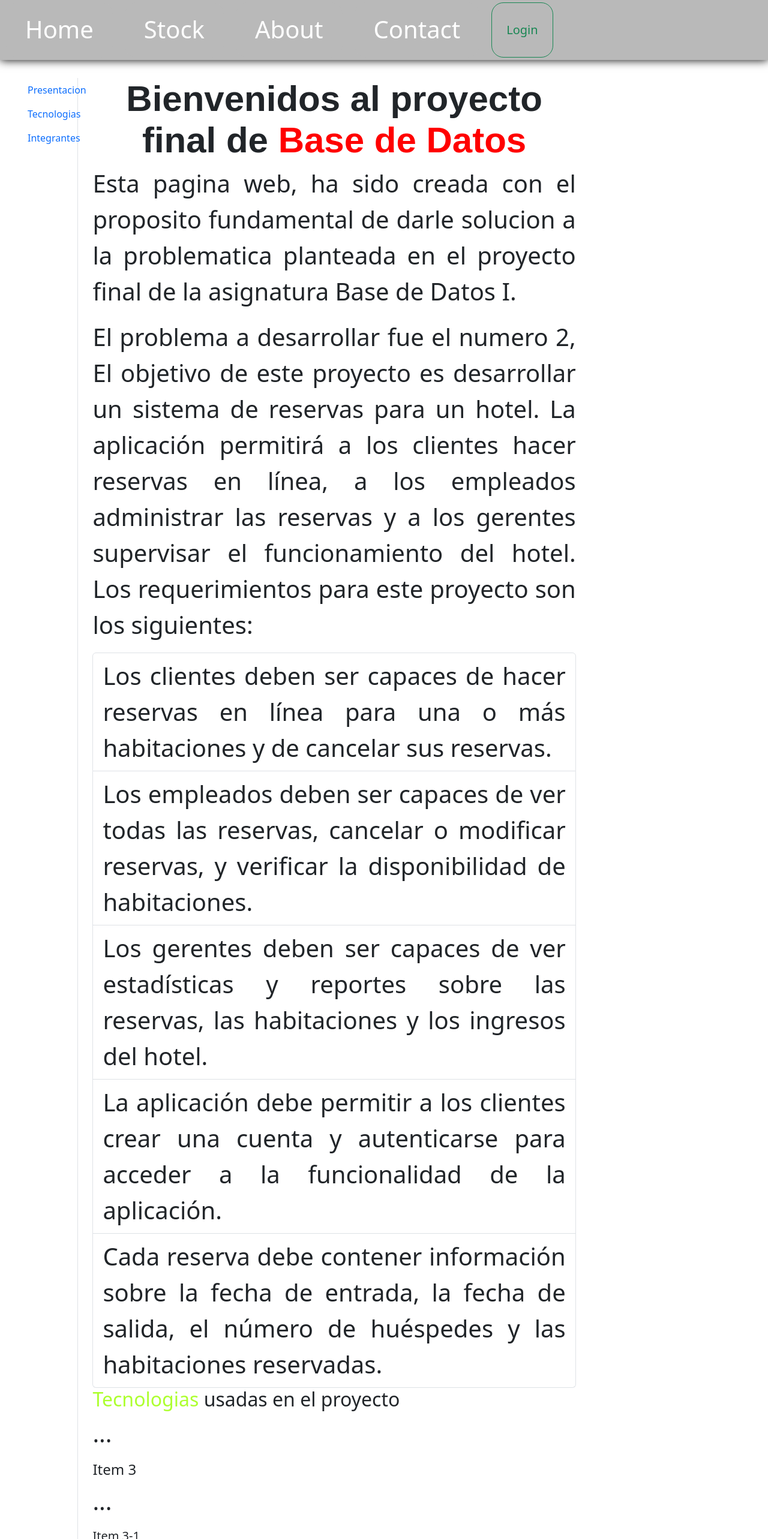
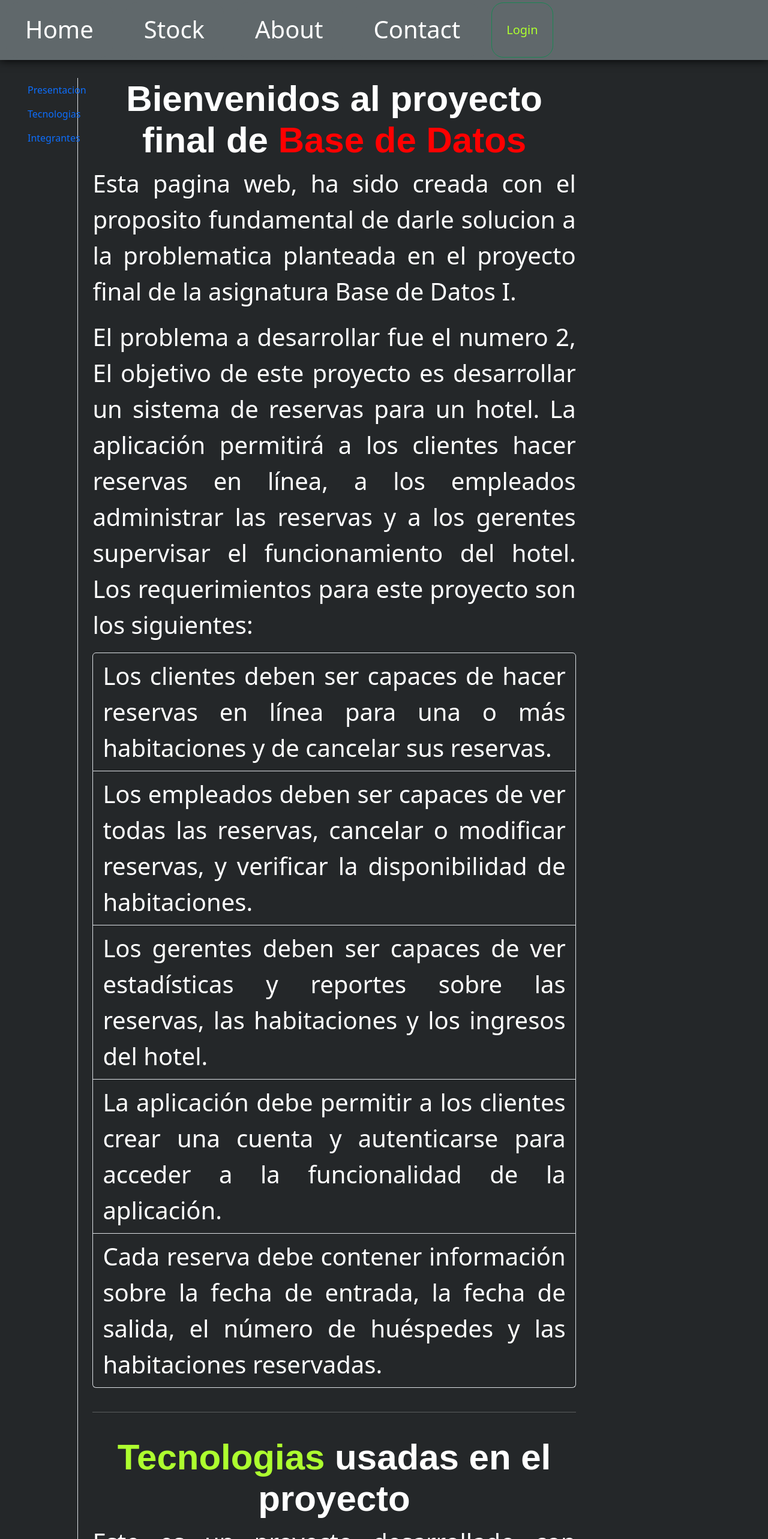
Before and after one commit to LeivSuaxy/Gestion-de-inventario-para-tienda-minorista, an Angular app in the folder Frontend/: page / in a window 1280 px wide. Shown: the top 2566 px of the page at 60% size. Built offline with nearby package versions, Linux system fonts and the light colour scheme.

Commit message:
Update views.

```diff
--- a/Frontend/package.json
+++ b/Frontend/package.json
@@ -3,7 +3,7 @@
   "version": "0.0.0",
   "scripts": {
     "ng": "ng",
-    "start": "ng serve",
+    "start": "ng serve -o",
     "build": "ng build",
     "watch": "ng build --watch --configuration development",
     "test": "ng test"
--- a/Frontend/src/app/app.component.html
+++ b/Frontend/src/app/app.component.html
@@ -1,3 +1,3 @@
 <app-navbar></app-navbar>
 
-<router-outlet></router-outlet>
+<router-outlet style="background-color: rgb(36, 39, 41); color:white;"></router-outlet>
--- a/Frontend/src/app/navbar/navbar.component.css
+++ b/Frontend/src/app/navbar/navbar.component.css
@@ -1,5 +1,5 @@
 .proyectNav {
-  background-color: #b9b9b9;
+  background-color: #60686b;
   border: none;
   width: 100%;
   height: 100px;
@@ -9,7 +9,7 @@
 }
 
 .proyectNavButton{
-  background-color: #b9b9b9;
+  background-color: #60686b;
   border: none;
   border-radius: 20px;
   color: white;
--- a/Frontend/src/app/navbar/navbar.component.html
+++ b/Frontend/src/app/navbar/navbar.component.html
@@ -4,7 +4,7 @@
   <a class="proyectNavButton" routerLink="/about">About</a>
   <a class="proyectNavButton" routerLink="/contact">Contact</a>
 
-  <button routerLink="/login" routerLinkActive="active" ariaCurrentWhenActive="page" style="margin: 4px 10px; width: 8%; border-radius: 20px; font-size: 20px;" type="button" class="btn btn-outline-success">Login</button>
+  <button routerLink="/login" routerLinkActive="active" ariaCurrentWhenActive="page" style="margin: 4px 10px; width: 8%; border-radius: 20px; font-size: 20px; color: greenyellow" type="button" class="btn btn-outline-success">Login</button>
 
 
 </nav>
--- a/Frontend/src/app/views/views.component.css
+++ b/Frontend/src/app/views/views.component.css
@@ -1,10 +1,10 @@
 .proyectCenteres {
   margin: 30px;
+  color: white;
 }
 
-h1 {
+.encabezados {
   text-align: center;
-  font-size: 60px;
   font: bold 60px Arial, sans-serif;
 }
 
@@ -17,3 +17,13 @@ p {
   font-size: 40px;
   text-align: justify;
 }
+
+.listhelp {
+  background-color: rgb(36, 39, 41);
+  color: white;
+}
+
+.cardhelp {
+  background-color: #191a1c;
+  color:white;
+}
--- a/Frontend/src/app/views/views.component.html
+++ b/Frontend/src/app/views/views.component.html
@@ -14,7 +14,7 @@
   <div class="col-8">
     <div data-bs-spy="scroll" data-bs-target="#navbar-example3" data-bs-smooth-scroll="true" class="scrollspy-example-2" tabindex="0">
       <div id="item-1">
-        <h1>Bienvenidos al proyecto final de <span style="color: red;">Base de Datos</span></h1>
+        <h1 class="encabezados">Bienvenidos al proyecto final de <span style="color: red;">Base de Datos</span></h1>
         <p>Esta pagina web, ha sido creada con el proposito fundamental de darle solucion a la problematica planteada en
         el proyecto final de la asignatura Base de Datos I.</p>
         <p>El problema a desarrollar fue el numero 2, El objetivo de este proyecto es desarrollar un sistema de reservas
@@ -23,22 +23,49 @@
           siguientes: </p>
 
         <ul class="list-group">
-          <li class="list-group-item fonter">Los clientes deben ser capaces de hacer reservas en línea para una o más habitaciones
+          <li class="list-group-item fonter listhelp">Los clientes deben ser capaces de hacer reservas en línea para una o más habitaciones
             y de cancelar sus reservas.</li>
-          <li class="list-group-item fonter">Los empleados deben ser capaces de ver todas las reservas, cancelar o modificar
+          <li class="list-group-item fonter listhelp">Los empleados deben ser capaces de ver todas las reservas, cancelar o modificar
             reservas, y verificar la disponibilidad de habitaciones.</li>
-          <li class="list-group-item fonter">Los gerentes deben ser capaces de ver estadísticas y reportes sobre las reservas,
+          <li class="list-group-item fonter listhelp">Los gerentes deben ser capaces de ver estadísticas y reportes sobre las reservas,
             las habitaciones y los ingresos del hotel.</li>
-          <li class="list-group-item fonter">La aplicación debe permitir a los clientes crear una cuenta y autenticarse para
+          <li class="list-group-item fonter listhelp">La aplicación debe permitir a los clientes crear una cuenta y autenticarse para
             acceder a la funcionalidad de la aplicación.</li>
-          <li class="list-group-item fonter">Cada reserva debe contener información sobre la fecha de entrada, la fecha de salida,
+          <li class="list-group-item fonter listhelp">Cada reserva debe contener información sobre la fecha de entrada, la fecha de salida,
             el número de huéspedes y las habitaciones reservadas.</li>
         </ul>
 
       </div>
-      <div  id="item-2">
-        <h2><span style="color:greenyellow">Tecnologias</span> usadas en el proyecto</h2>
-        <p>...</p>
+
+      <hr style="margin-top: 40px"/>
+
+      <div style="margin-top: 40px" id="item-2">
+        <h2 class="encabezados"><span style="color:greenyellow">Tecnologias</span> usadas en el proyecto</h2>
+        <p>Este es un proyecto desarrollado con tecnologías web. Se escogió este modo de desarrollo fundamentalmente para
+          la práctica de habilidades y extensión de conocimientos con vista al futuro del desarrollo de software profesional y comercial.</p>
+        <p>Entre las tecnologías que usamos estan: </p>
+
+        <div class="card cardhelp">
+          <h5 class="card-header"><img src="https://skillicons.dev/icons?i=angular" alt="Angular icono"/><span style="font: bold 40px Arial, sans-serif; color:red">ngular</span></h5>
+          <div class="card-body">
+            <h5 class="card-title">Tecnología usada en el Frontend de la aplicación</h5>
+            <p class="card-text">Angular es un framework de desarrollo de JavaScript para construir el FrontEnd de aplicaciones
+            web. Tiene una forma de trabajo SPA(Single Page Application) y usa como lenguaje de desarrollo TypeScript.</p>
+            <a href="https://angular.io/" target="_blank" class="btn btn-primary">Ir al sitio oficial</a>
+          </div>
+        </div>
+
+        <div style="margin-top: 50px" class="card cardhelp">
+          <h5 class="card-header"><img src="https://skillicons.dev/icons?i=django" alt="Django Icono"/><span style="font: bold 40px Arial, sans-serif; color:darkgreen"> Django</span></h5>
+          <div class="card-body">
+            <h5 class="card-title">Tecnología usada en el Backend de la aplicación</h5>
+            <p class="card-text">Django es un framework de desarrollo para Backend de páginas web desarrollado en Python.
+            El código contenido en este apartado será el que tendrá fundamentalmente las consultas SQL para darle solución
+            a la problematica a desarrollar</p>
+            <a href="https://www.djangoproject.com/" target="_blank" class="btn btn-primary">Ir al sitio oficial</a>
+          </div>
+        </div>
+
       </div>
       <div id="item-3">
         <h4>Item 3</h4>
--- a/Frontend/src/index.html
+++ b/Frontend/src/index.html
@@ -7,7 +7,7 @@
   <meta name="viewport" content="width=device-width, initial-scale=1">
   <link rel="icon" type="image/x-icon" href="favicon.ico">
 </head>
-<body>
+<body style="background-color: rgb(36, 39, 41)">
   <app-root></app-root>
 </body>
 </html>
```
